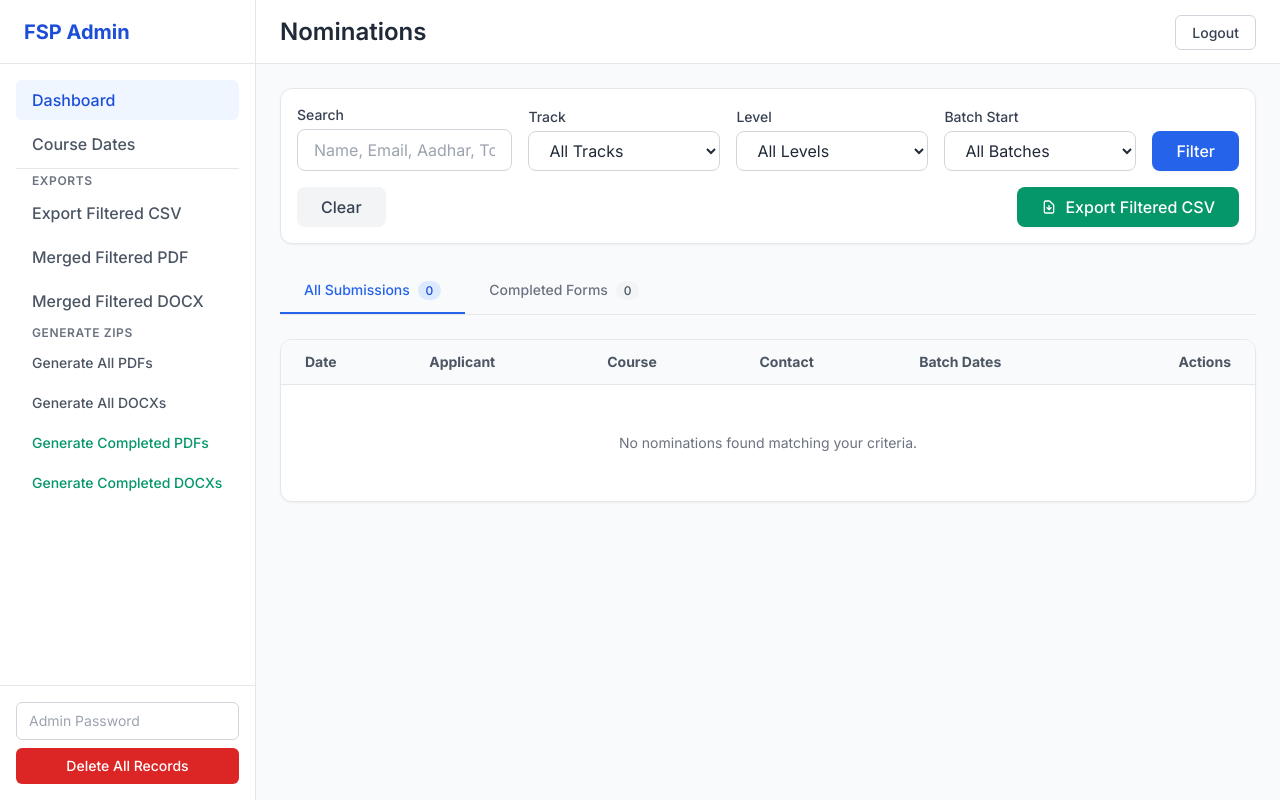
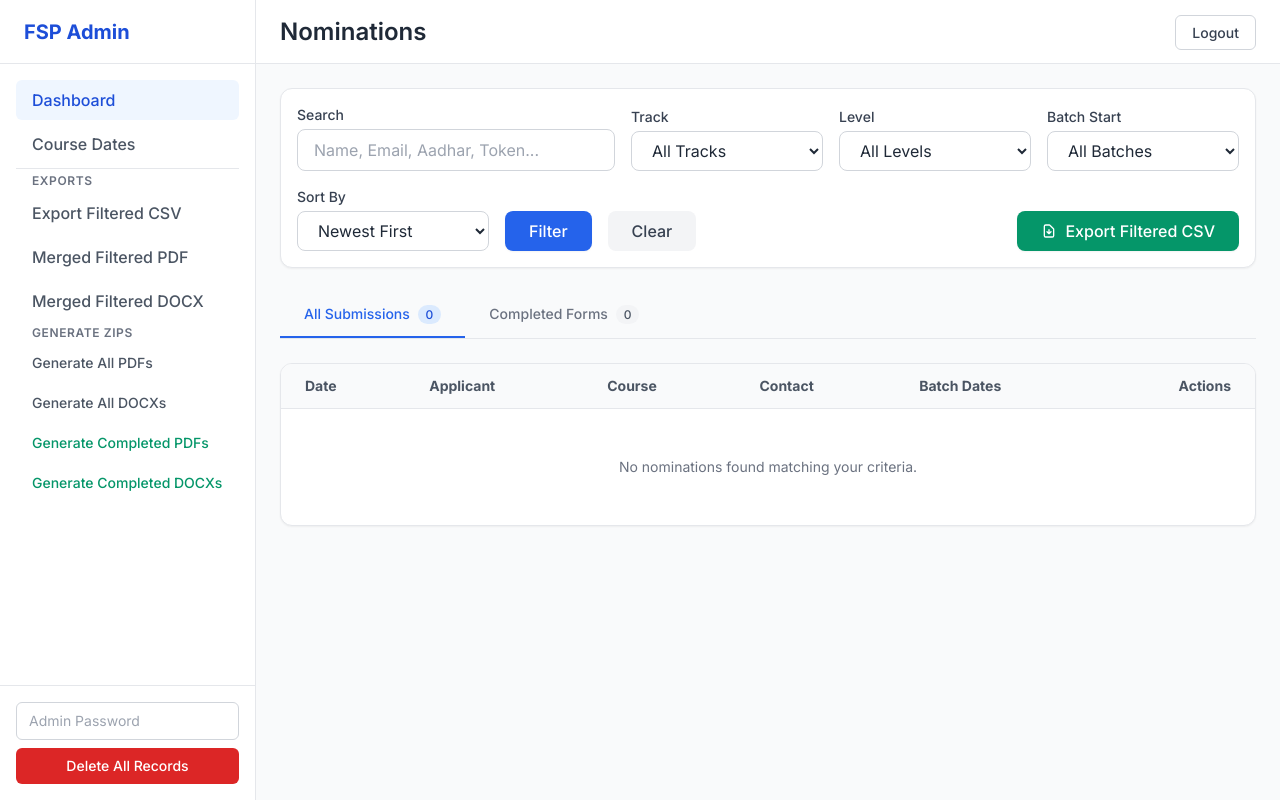
Before and after one commit to lovnishverma/futureskillsprime, a Flask app: page /admin in a window 1280 px wide. Run offline with Flask 3, Linux system fonts and the light colour scheme; the visitor is signed in with stand-in values (Sample User, id 1); data that the repository does not hold is empty; some libraries are stand-ins or nearby versions.

Commit message:
Add individual send reminder button and sorting options

```diff
--- a/routes/admin.py
+++ b/routes/admin.py
@@ -145,7 +145,17 @@ def admin():
 
     skip = (page - 1) * limit
 
-    rows = list(db.find(query).sort("submitted_at", -1).skip(skip).limit(limit))
+    sort_by = request.args.get("sort_by", "newest")
+    if sort_by == "oldest":
+        sort_args = [("submitted_at", 1)]
+    elif sort_by == "name_asc":
+        sort_args = [("name", 1)]
+    elif sort_by == "name_desc":
+        sort_args = [("name", -1)]
+    else:
+        sort_args = [("submitted_at", -1)]
+
+    rows = list(db.find(query).sort(sort_args).skip(skip).limit(limit))
     for r in rows:
         r["id"] = str(r["_id"])
 
@@ -169,6 +179,7 @@ def admin():
         level_filter=level_filter,
         batch_filter=batch_filter,
         tab=tab,
+        sort_by=sort_by,
         tracks=[t for t in tracks if t],
         levels=[l for l in levels if l],
         batch_dates=[b for b in batch_dates if b],
@@ -347,6 +358,43 @@ def admin_delete(row_id):
     return redirect(url_for('admin.admin'))
 
 
+@admin_bp.route("/admin/send_reminder/<string:row_id>", methods=["POST"])
+def admin_send_reminder(row_id):
+    if not session.get("admin"):
+        abort(403)
+    db = get_db()
+    try:
+        obj_id = ObjectId(row_id)
+    except Exception:
+        abort(400)
+
+    row = db.find_one({"_id": obj_id})
+    if not row:
+        flash("Record not found.", "error")
+        return redirect(url_for('admin.admin'))
+
+    from services.email_service import send_incomplete_reminder_email_async
+
+    # Needs pdf_bytes for the reminder!
+    # Let's generate it synchronously before dispatching the background thread.
+    form_data = row_to_form_data(row)
+    pdf_buf = generate_pdf(form_data)
+
+    course_name = f"{row.get('track')} - {row.get('level')}"
+    try:
+        send_incomplete_reminder_email_async(
+            to_email=row.get("email"),
+            whatsapp_link=row.get("whatsapp_link"),
+            course_name=course_name,
+            pdf_bytes=pdf_buf.getvalue()
+        )
+        flash(f"Reminder email sent to {row.get('name')}.", "success")
+    except Exception as e:
+        flash(f"Failed to send reminder email: {e}", "error")
+
+    return redirect(request.referrer or url_for('admin.admin'))
+
+
 @admin_bp.route("/admin/edit_batch/<row_id>", methods=["GET", "POST"])
 def admin_edit_batch(row_id):
     if not session.get("admin"):
--- a/templates/admin.html
+++ b/templates/admin.html
@@ -140,6 +140,16 @@
                         </select>
                     </div>
 
+                    <div class="w-48">
+                        <label class="block text-sm font-medium text-gray-700 mb-1">Sort By</label>
+                        <select name="sort_by" class="w-full px-4 py-2 border border-gray-300 rounded-lg focus:ring-2 focus:ring-blue-500 outline-none bg-white">
+                            <option value="newest" {% if sort_by == 'newest' or not sort_by %}selected{% endif %}>Newest First</option>
+                            <option value="oldest" {% if sort_by == 'oldest' %}selected{% endif %}>Oldest First</option>
+                            <option value="name_asc" {% if sort_by == 'name_asc' %}selected{% endif %}>Alphabetical (A-Z)</option>
+                            <option value="name_desc" {% if sort_by == 'name_desc' %}selected{% endif %}>Alphabetical (Z-A)</option>
+                        </select>
+                    </div>
+
                     <button type="submit" class="px-6 py-2 bg-blue-600 hover:bg-blue-700 text-white font-medium rounded-lg shadow-sm transition">Filter</button>
                     <a href="{{ url_for('admin.admin', tab=tab) }}" class="px-6 py-2 bg-gray-100 hover:bg-gray-200 text-gray-700 font-medium rounded-lg transition">Clear</a>
 
@@ -222,6 +232,12 @@
                                             <a href="{{ url_for('admin.admin_edit_batch', row_id=row.id) }}" class="inline-flex items-center px-3 py-1.5 bg-blue-50 border border-blue-200 rounded-md text-sm font-medium text-blue-700 hover:bg-blue-100 shadow-sm transition">Edit</a>
                                         {% endif %}
 
+                                        {% if row.level|lower != 'bootcamp' and (not row.photo_url or not row.sign_url) %}
+                                            <form action="{{ url_for('admin.admin_send_reminder', row_id=row.id) }}" method="POST" class="inline-block" onsubmit="return confirm('Send a reminder email to {{ row.name }} to complete their upload?');">
+                                                <button type="submit" class="inline-flex items-center px-3 py-1.5 bg-amber-50 border border-amber-200 rounded-md text-sm font-medium text-amber-700 hover:bg-amber-100 shadow-sm transition">Remind</button>
+                                            </form>
+                                        {% endif %}
+
                                         <form action="{{ url_for('admin.admin_delete', row_id=row.id) }}" method="POST" onsubmit="return confirm('Delete this nomination permanently?');" class="inline-block">
                                             <button type="submit" class="inline-flex items-center px-3 py-1.5 bg-red-50 border border-red-200 rounded-md text-sm font-medium text-red-600 hover:bg-red-100 transition">Delete</button>
                                         </form>
```
